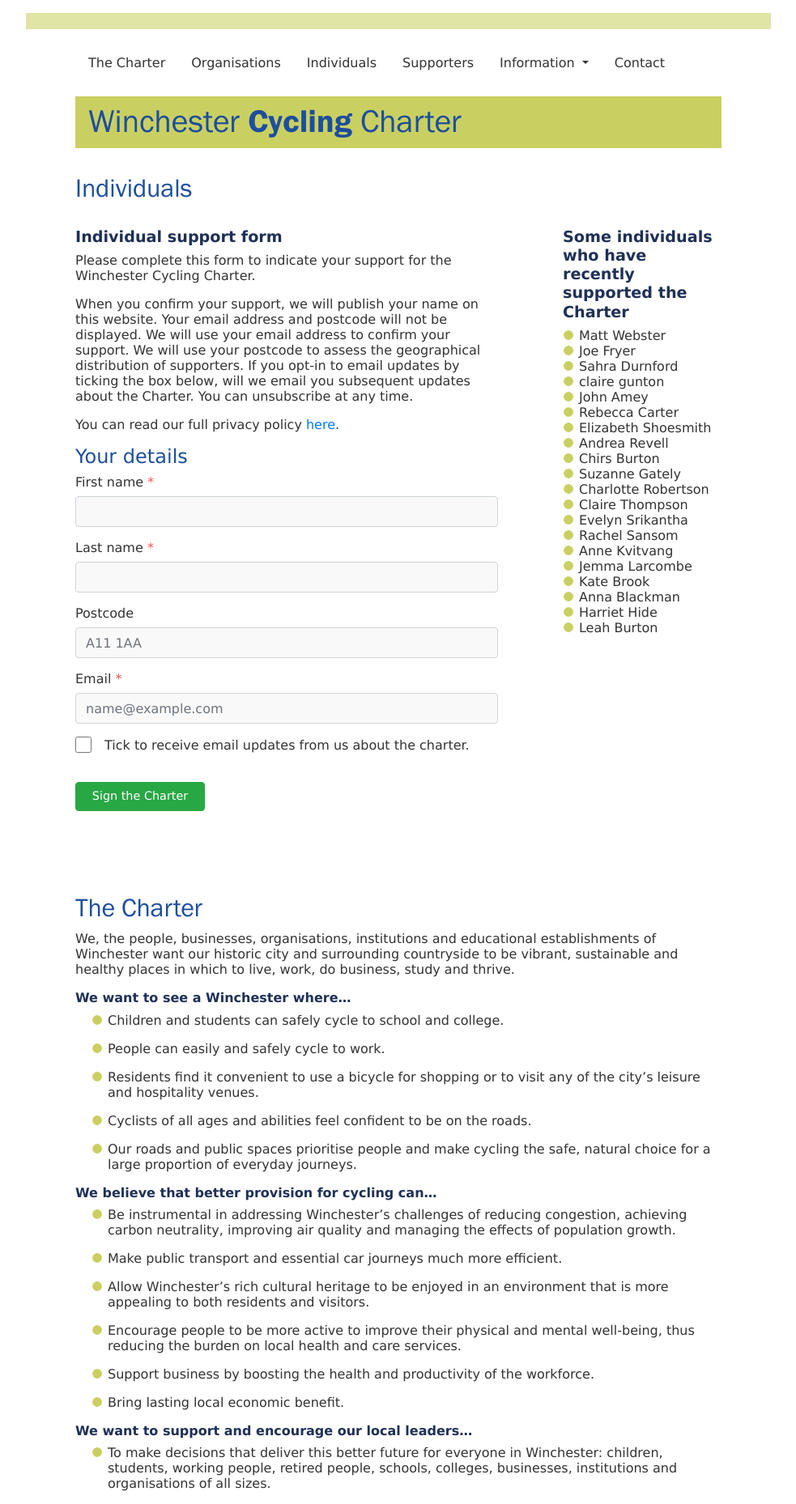
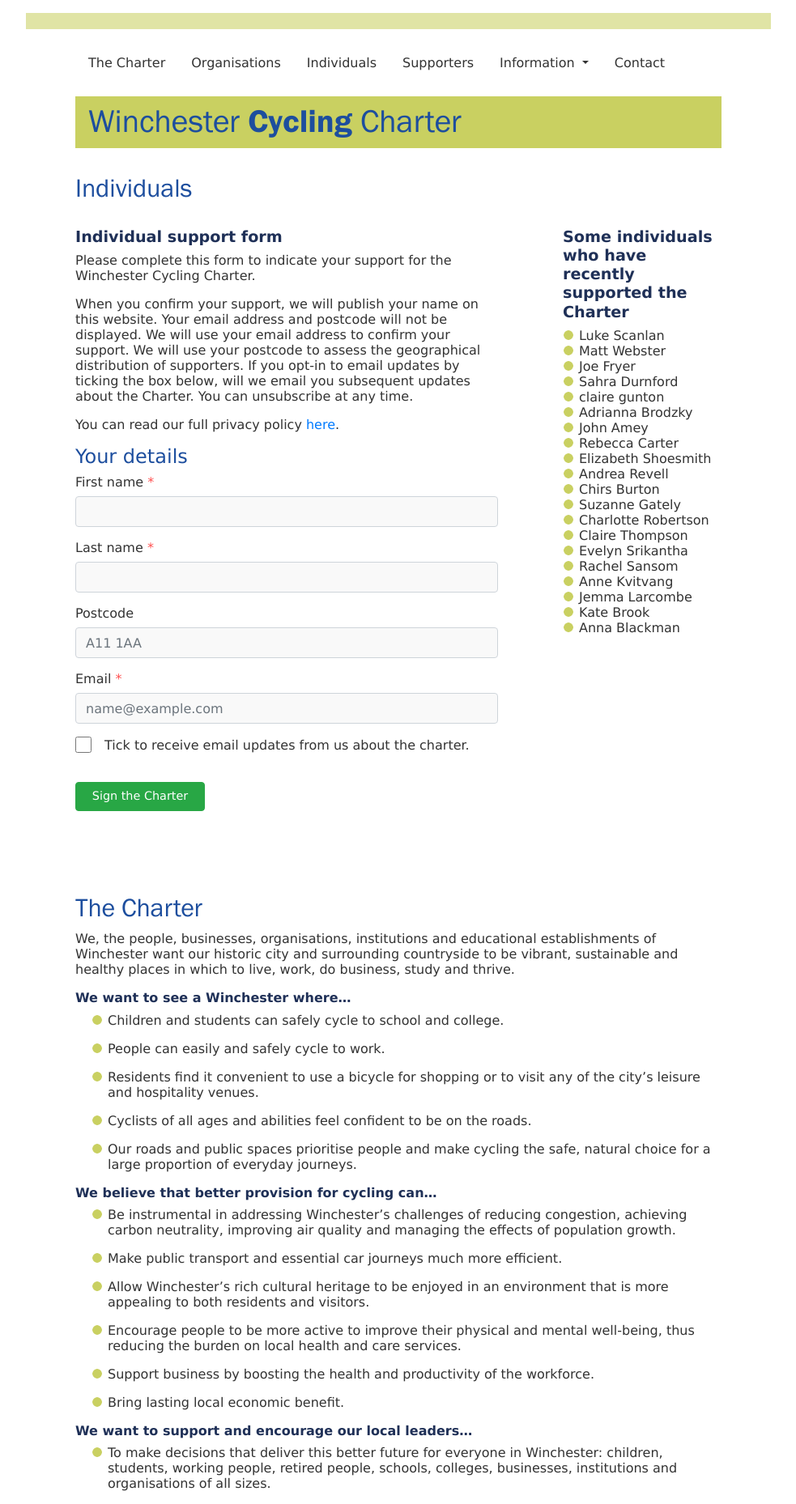
Before and after one commit to winchestercyclingcharter/winchestercyclingcharter.github.io, a Jekyll site: the page built from ind-page.md, in a window 1280 px wide. Shown: the whole page at 81% size, without its empty margins (148-1131 px from the left). Built offline with Jekyll 4.4.1, drawn with Linux system fonts in a browser that asks for light colours; nearby versions of some CDN libraries.

Commit message:
Update people.yml

```diff
--- a/_data/people.yml
+++ b/_data/people.yml
@@ -502,3 +502,5 @@ people:
 - { lastname: Fryer, firstname: Joe, dt: 20210622-180155-934807 }
 - { lastname: Burton, firstname: Leah, dt: 20210620-213423-352204 }
 - { lastname: Webster, firstname: Matt, dt: 20210630-123328-028198 }
+- { lastname: Brodzky, firstname: Adrianna , dt: 20210621-210731-479190 }
+- { lastname: Scanlan, firstname: Luke, dt: 20210702-142005-036674 }
```
